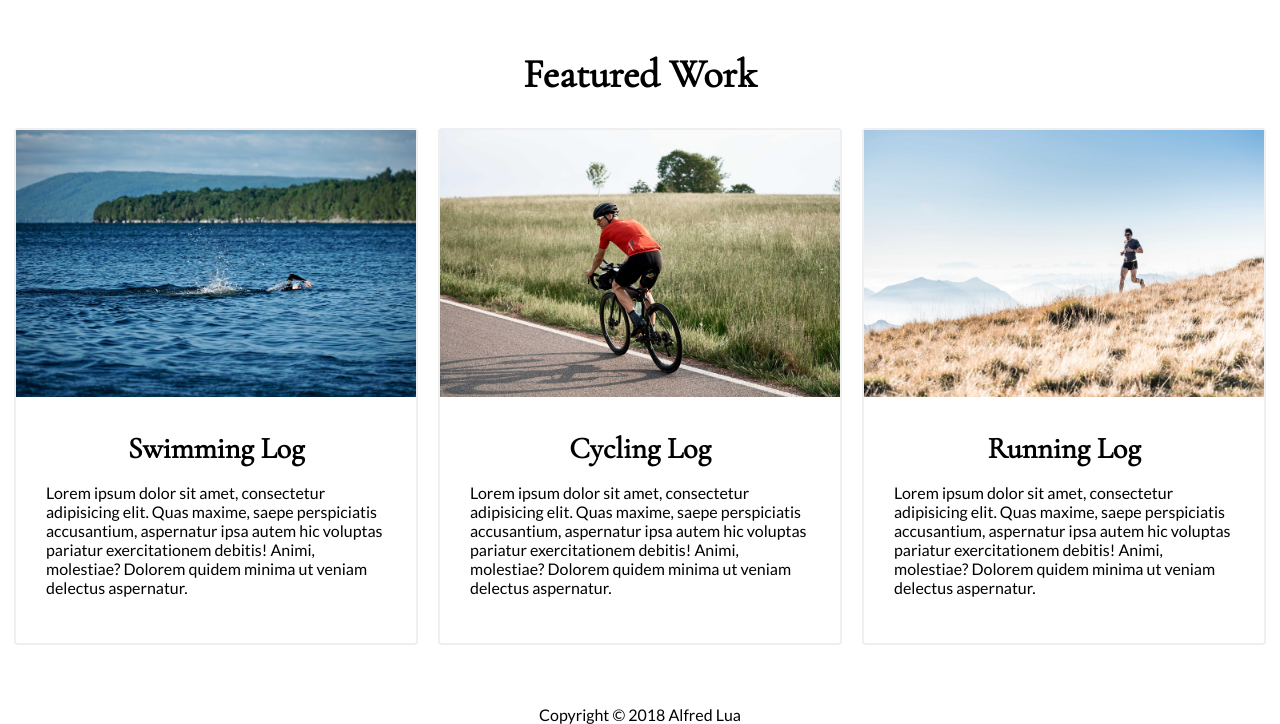
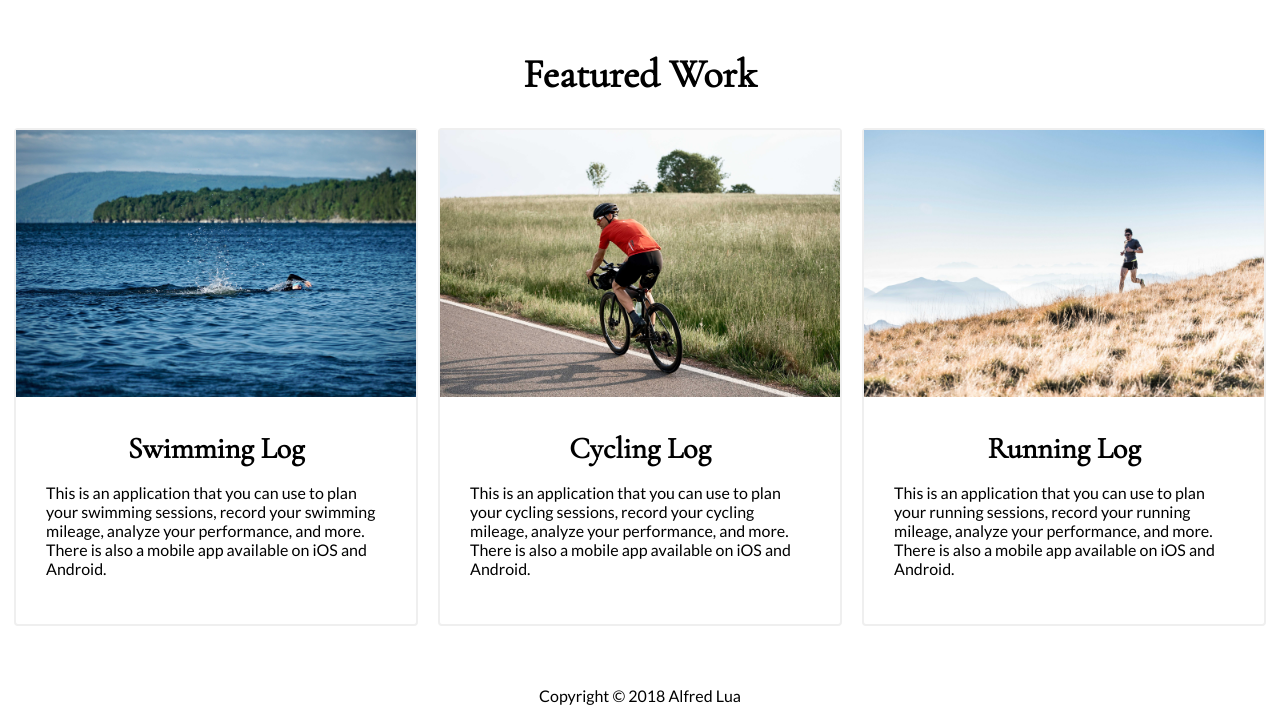
Before and after one commit to alfredlua/my-portfolio, a plain HTML site: page index.html in a window 1280 px wide. Shown: the part 741-1465 px from the top of the page. Drawn offline with nearby package versions, Linux system fonts and the light colour scheme.

Commit message:
Update featured work description

```diff
--- a/index.html
+++ b/index.html
@@ -36,7 +36,7 @@
 						<img class="featured-work-image" src="img/swim.jpg" alt="Swimming Log">
 						<div class="featured-work-details">
 							<h3 class="featured-work-title">Swimming Log</h3>
-							<p class="featured-work-description">Lorem ipsum dolor sit amet, consectetur adipisicing elit. Quas maxime, saepe perspiciatis accusantium, aspernatur ipsa autem hic voluptas pariatur exercitationem debitis! Animi, molestiae? Dolorem quidem minima ut veniam delectus aspernatur.</p>
+							<p class="featured-work-description">This is an application that you can use to plan your swimming sessions, record your swimming mileage, analyze your performance, and more. There is also a mobile app available on iOS and Android.</p>
 						</div>
 					</a>
 				</div>
@@ -46,7 +46,7 @@
 						<img class="featured-work-image" src="img/bike.jpg" alt="Cycling Log">
 						<div class="featured-work-details">
 							<h3 class="featured-work-title">Cycling Log</h3>
-							<p class="featured-work-description">Lorem ipsum dolor sit amet, consectetur adipisicing elit. Quas maxime, saepe perspiciatis accusantium, aspernatur ipsa autem hic voluptas pariatur exercitationem debitis! Animi, molestiae? Dolorem quidem minima ut veniam delectus aspernatur.</p>
+							<p class="featured-work-description">This is an application that you can use to plan your cycling sessions, record your cycling mileage, analyze your performance, and more. There is also a mobile app available on iOS and Android.</p>
 						</div>
 					</a>
 				</div>
@@ -56,7 +56,7 @@
 						<img class="featured-work-image" src="img/run.jpg" alt="Running Log">
 						<div class="featured-work-details">
 							<h3 class="featured-work-title">Running Log</h3>
-							<p class="featured-work-description">Lorem ipsum dolor sit amet, consectetur adipisicing elit. Quas maxime, saepe perspiciatis accusantium, aspernatur ipsa autem hic voluptas pariatur exercitationem debitis! Animi, molestiae? Dolorem quidem minima ut veniam delectus aspernatur.</p>
+							<p class="featured-work-description">This is an application that you can use to plan your running sessions, record your running mileage, analyze your performance, and more. There is also a mobile app available on iOS and Android.</p>
 						</div>
 					</a>
 				</div>
```
